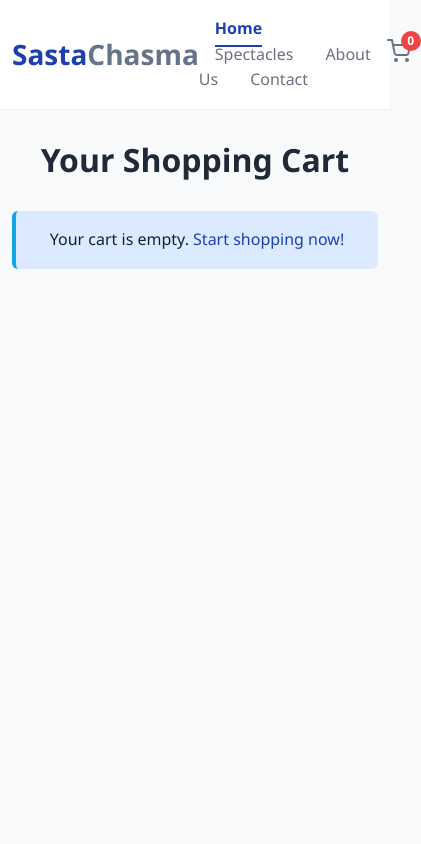
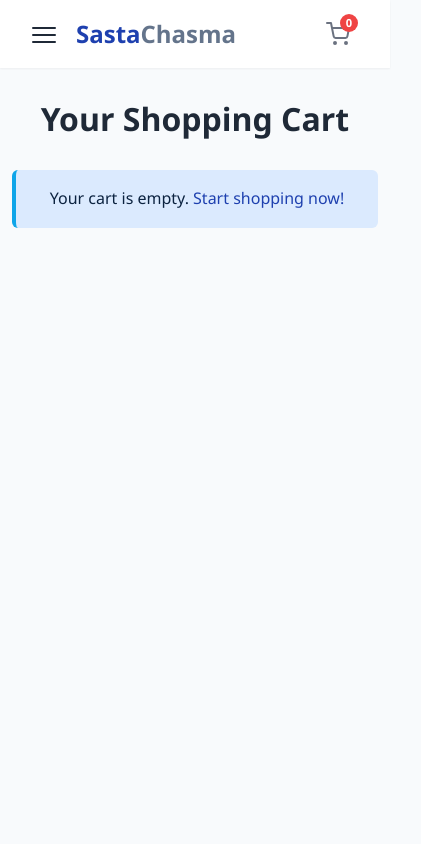
Before and after one commit to vikasd88/sastachasma, an Angular app: page /cart in a window 390 px wide. Shown: the top 844 px of the page, 421 px wide, since content can reach past the window. Built offline with nearby package versions, Linux system fonts and the light colour scheme.

Commit message:
mobile view fix

```diff
--- a/src/app/components/shared/header/header.css
+++ b/src/app/components/shared/header/header.css
@@ -1,16 +1,34 @@
 .header {
   background-color: var(--surface-color);
   box-shadow: var(--shadow-sm);
-  padding: 1rem 0;
   position: sticky;
   top: 0;
   z-index: 100;
+  width: 100%;
+}
+
+.container {
+  width: 100%;
+  max-width: 1200px;
+  margin: 0 auto;
+  padding: 0 1rem;
+}
+
+.header-container {
+  display: flex;
+  align-items: center;
+  padding: 1rem 0;
+  position: relative;
+  gap: 1rem;
 }
 
 .logo {
-  font-size: 1.75rem;
+  font-size: 1.5rem;
   font-weight: 700;
   color: var(--text-primary);
+  text-decoration: none;
+  z-index: 101;
+  margin-right: auto; /* Push logo and nav to the right */
 }
 
 .logo-clear {
@@ -21,14 +39,79 @@
   color: var(--secondary-color);
 }
 
+/* Mobile Menu Toggle */
+.mobile-menu-toggle {
+  background: none;
+  border: none;
+  cursor: pointer;
+  padding: 1rem;
+  z-index: 101;
+  position: relative;
+  width: 44px;
+  height: 44px;
+  display: flex;
+  align-items: center;
+  justify-content: center;
+  margin: 0;
+}
+
+.hamburger,
+.hamburger::before,
+.hamburger::after {
+  display: block;
+  position: absolute;
+  width: 24px;
+  height: 2px;
+  background-color: var(--text-primary);
+  transition: all 0.3s ease;
+  border-radius: 2px;
+}
+
+.hamburger::before,
+.hamburger::after {
+  content: '';
+  left: 0;
+}
+
+.hamburger::before {
+  transform: translateY(-7px);
+}
+
+.hamburger::after {
+  transform: translateY(7px);
+}
+
+/* Active state for hamburger */
+.mobile-menu-toggle.active .hamburger {
+  background-color: transparent;
+}
+
+.mobile-menu-toggle.active .hamburger::before {
+  transform: rotate(45deg);
+  top: 0;
+}
+
+.mobile-menu-toggle.active .hamburger::after {
+  transform: rotate(-45deg);
+  top: 0;
+}
+
+/* Navigation Menu */
+.nav-menu {
+  display: flex;
+  align-items: center;
+  gap: 1.5rem;
+  transition: transform 0.3s ease-in-out;
+}
+
 .nav-menu a {
-  margin: 0 1rem;
   font-size: 1rem;
   font-weight: 500;
   color: var(--text-secondary);
+  text-decoration: none;
   transition: color 0.3s ease;
   position: relative;
-  padding-bottom: 0.5rem;
+  padding: 0.5rem 0;
 }
 
 .nav-menu a:hover {
@@ -50,6 +133,7 @@
   background-color: var(--primary-color);
 }
 
+/* Header Actions */
 .header-actions {
   display: flex;
   align-items: center;
@@ -59,6 +143,10 @@
   position: relative;
   color: var(--text-secondary);
   transition: color 0.3s ease;
+  display: flex;
+  align-items: center;
+  justify-content: center;
+  padding: 0.5rem;
 }
 
 .cart-icon:hover {
@@ -67,16 +155,96 @@
 
 .cart-count {
   position: absolute;
-  top: -8px;
-  right: -10px;
+  top: 0;
+  right: 0;
   background-color: var(--danger-color);
   color: white;
   border-radius: 50%;
-  width: 20px;
-  height: 20px;
+  width: 18px;
+  height: 18px;
   display: flex;
   justify-content: center;
   align-items: center;
-  font-size: 0.75rem;
+  font-size: 0.7rem;
   font-weight: 600;
 }
+
+/* Mobile Menu Overlay */
+.mobile-menu-overlay {
+  position: fixed;
+  top: 0;
+  left: 0;
+  width: 100%;
+  height: 100%;
+  background-color: rgba(0, 0, 0, 0.5);
+  opacity: 0;
+  visibility: hidden;
+  transition: all 0.3s ease;
+  z-index: 98;
+}
+
+.mobile-menu-overlay.active {
+  opacity: 1;
+  visibility: visible;
+}
+
+/* Responsive Styles */
+@media (max-width: 768px) {
+  .mobile-menu-toggle {
+    display: block;
+  }
+
+  .header-container {
+    padding: 0.75rem 1rem;
+    padding-left: 0;
+    padding-right: 0;
+  }
+
+  .nav-menu {
+    position: fixed;
+    top: 0;
+    right: -100%;
+    width: 80%;
+    max-width: 300px;
+    height: 100vh;
+    background-color: var(--surface-color);
+    flex-direction: column;
+    justify-content: flex-start;
+    padding: 5rem 2rem 2rem;
+    box-shadow: -2px 0 10px rgba(0, 0, 0, 0.1);
+    transition: transform 0.3s ease-in-out;
+    z-index: 100;
+  }
+
+  .nav-menu.active {
+    transform: translateX(-100%);
+  }
+
+  .nav-menu a {
+    width: 100%;
+    padding: 0.75rem 0;
+    border-bottom: 1px solid var(--border-color);
+  }
+
+  .nav-menu a:last-child {
+    border-bottom: none;
+  }
+
+  .header-actions {
+    margin-left: auto;
+    margin-right: 1rem;
+  }
+}
+
+/* Animation for hamburger to X */
+.mobile-menu-toggle.active .hamburger {
+  background-color: transparent;
+}
+
+.mobile-menu-toggle.active .hamburger::before {
+  transform: rotate(45deg) translate(5px, 5px);
+}
+
+.mobile-menu-toggle.active .hamburger::after {
+  transform: rotate(-45deg) translate(5px, -5px);
+}
--- a/src/app/components/shared/header/header.html
+++ b/src/app/components/shared/header/header.html
@@ -1,19 +1,37 @@
 <header class="header">
-  <div class="container flex-between">
+  <div class="container">
+    <div class="header-container">
+      <button class="mobile-menu-toggle" (click)="toggleMenu()" aria-label="Toggle menu">
+        <span class="hamburger"></span>
+      </button>
+
       <a routerLink="/" class="logo">
         <span class="logo-clear">Sasta</span><span class="logo-dekho">Chasma</span>
       </a>
-    <nav class="nav-menu">
-      <a routerLink="/" routerLinkActive="active">Home</a>
-      <a routerLink="/products" routerLinkActive="active">Spectacles</a>
-      <a routerLink="/about" routerLinkActive="active">About Us</a>
-      <a routerLink="/contact" routerLinkActive="active">Contact</a>
+
+      <nav class="nav-menu" [class.active]="isMenuOpen">
+        <a routerLink="/" routerLinkActive="active" (click)="closeMenu()">Home</a>
+        <a routerLink="/products" routerLinkActive="active" (click)="closeMenu()">Spectacles</a>
+        <a routerLink="/about" routerLinkActive="active" (click)="closeMenu()">About Us</a>
+        <a routerLink="/contact" routerLinkActive="active" (click)="closeMenu()">Contact</a>
       </nav>
+
       <div class="header-actions">
-      <a routerLink="/cart" class="cart-icon">
-        <svg xmlns="http://www.w3.org/2000/svg" width="24" height="24" viewBox="0 0 24 24" fill="none" stroke="currentColor" stroke-width="2" stroke-linecap="round" stroke-linejoin="round" class="feather feather-shopping-cart"><circle cx="9" cy="21" r="1"></circle><circle cx="20" cy="21" r="1"></circle><path d="M1 1h4l2.68 13.39a2 2 0 0 0 2 1.61h9.72a2 2 0 0 0 2-1.61L23 6H6"></path></svg>
+        <a routerLink="/cart" class="cart-icon" (click)="closeMenu()">
+          <svg xmlns="http://www.w3.org/2000/svg" width="24" height="24" viewBox="0 0 24 24" fill="none" stroke="currentColor" stroke-width="2" stroke-linecap="round" stroke-linejoin="round" class="feather feather-shopping-cart">
+            <circle cx="9" cy="21" r="1"></circle>
+            <circle cx="20" cy="21" r="1"></circle>
+            <path d="M1 1h4l2.68 13.39a2 2 0 0 0 2 1.61h9.72a2 2 0 0 0 2-1.61L23 6H6"></path>
+          </svg>
           <span class="cart-count">{{ cartCount }}</span>
         </a>
       </div>
     </div>
+  </div>
+
+  <!-- Overlay for mobile menu -->
+  <div class="mobile-menu-overlay"
+       [class.active]="isMenuOpen"
+       (click)="closeMenu()">
+  </div>
 </header>
--- a/src/app/components/shared/header/header.ts
+++ b/src/app/components/shared/header/header.ts
@@ -1,6 +1,6 @@
-import { Component, OnInit } from '@angular/core';
+import { Component, Input, HostListener, OnInit } from '@angular/core';
 import { CommonModule } from '@angular/common';
-import { RouterLink, RouterLinkActive } from '@angular/router';
+import { Router, RouterLink, RouterLinkActive } from '@angular/router';
 import { CartService } from '../../../services/cart.service';
 
 @Component({
@@ -8,16 +8,45 @@ import { CartService } from '../../../services/cart.service';
   standalone: true,
   imports: [CommonModule, RouterLink, RouterLinkActive],
   templateUrl: './header.html',
-  styleUrl: './header.css',
+  styleUrl: './header.css'
 })
 export class HeaderComponent implements OnInit {
-  cartCount: number = 0;
+  @Input() cartCount = 0;
+  isMenuOpen = false;
+  isMobileView = false;
 
-  constructor(private cartService: CartService) {}
+  constructor(private cartService: CartService, private router: Router) {}
 
-  ngOnInit(): void {
+  ngOnInit() {
+    this.checkScreenWidth();
     this.cartService.cart$.subscribe(items => {
       this.cartCount = items.reduce((count, item) => count + item.quantity, 0);
     });
   }
+
+  @HostListener('window:resize')
+  onResize() {
+    this.checkScreenWidth();
+  }
+
+  private checkScreenWidth(): void {
+    this.isMobileView = window.innerWidth <= 768;
+    if (!this.isMobileView) {
+      this.closeMenu();
+    }
+  }
+
+  toggleMenu(): void {
+    this.isMenuOpen = !this.isMenuOpen;
+    if (this.isMenuOpen) {
+      document.body.style.overflow = 'hidden';
+    } else {
+      document.body.style.overflow = '';
+    }
+  }
+
+  closeMenu(): void {
+    this.isMenuOpen = false;
+    document.body.style.overflow = '';
+  }
 }
```
Lines whose indentation alone changed are shown as unchanged.
